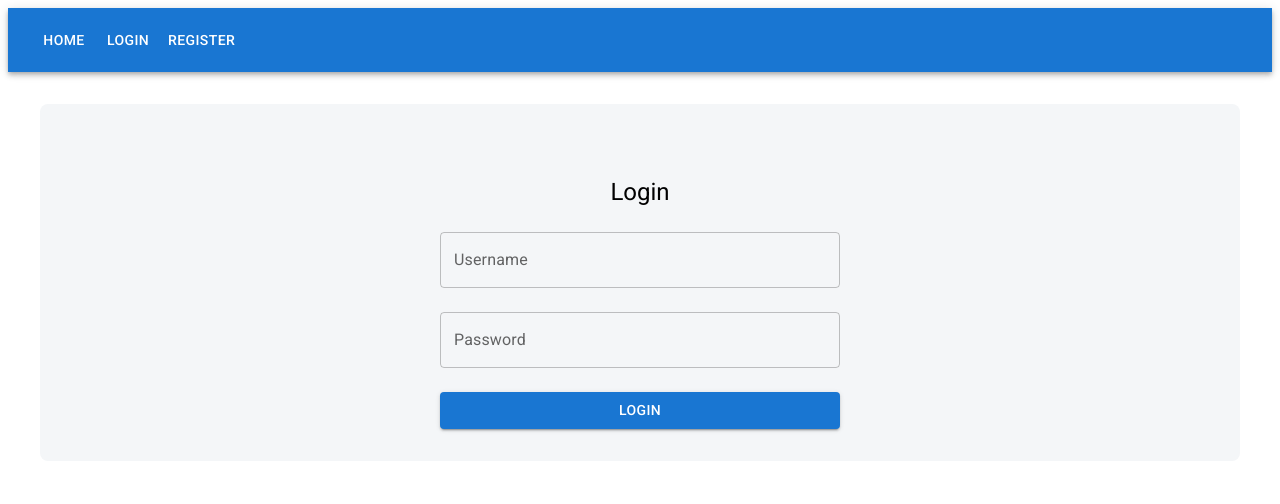
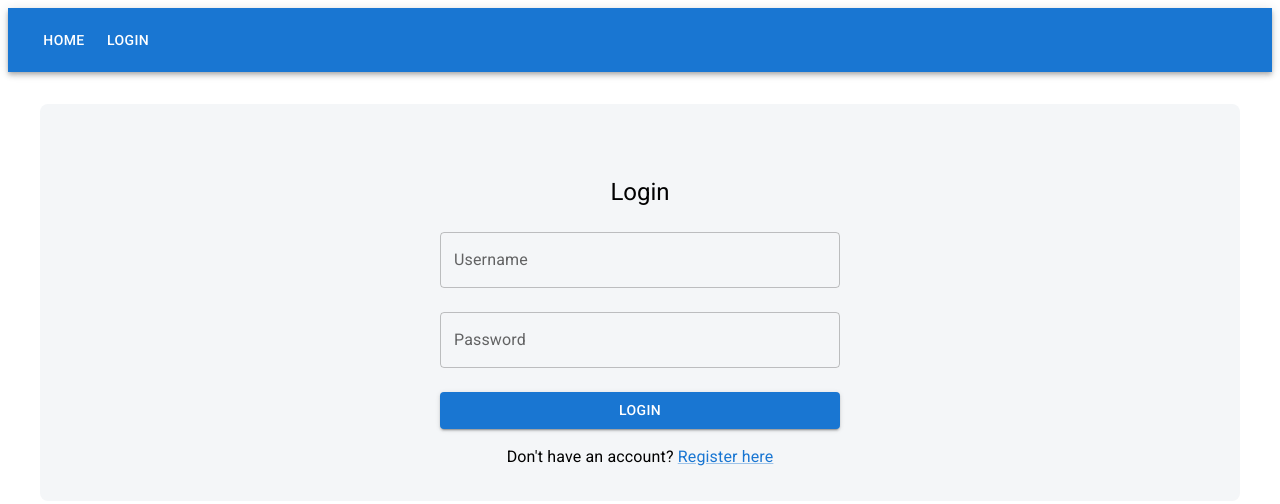
Before and after one commit to 1gozde1/Forget-App, a React (Create React App) app: page /login in a window 1280 px wide. Shown: the top 504 px of the page. Built offline with nearby package versions, Linux system fonts and the light colour scheme.

Commit message:
Refactor Navbar and LoginPage components to simplify login options and add registration link

```diff
--- a/src/components/Navbar.tsx
+++ b/src/components/Navbar.tsx
@@ -23,14 +23,9 @@
           Home
         </Button>
         {!isAuthenticated ? (
-          <>
-            <Button color="inherit" component={Link} to="/login">
-              Login
-            </Button>
-            <Button color="inherit" component={Link} to="/register">
-              Register
-            </Button>
-          </>
+          <Button color="inherit" component={Link} to="/login">
+            Login
+          </Button>
         ) : (
           <Button color="inherit" onClick={handleLogout}>
             Logout
--- a/src/components/pages/LoginPage.tsx
+++ b/src/components/pages/LoginPage.tsx
@@ -2,8 +2,8 @@
 import { useDispatch, useSelector } from "react-redux";
 import { login } from "../../redux/userSlice";
 import { RootState } from "../../redux/store";
-import { useNavigate } from "react-router-dom";
-import { Box, TextField, Button, Typography } from "@mui/material";
+import { useNavigate, Link as RouterLink } from "react-router-dom";
+import { Box, TextField, Button, Typography, Link } from "@mui/material";
 
 const LoginPage = () => {
   const [username, setUsername] = useState("");
@@ -57,7 +57,6 @@
         />
         <Button
           type="submit"
-          data-testid="login-button"
           variant="contained"
           color="primary"
           fullWidth
@@ -66,6 +65,12 @@
           Login
         </Button>
       </form>
+      <Typography sx={{ mt: 2 }}>
+        Don't have an account?{" "}
+        <Link component={RouterLink} to="/register">
+          Register here
+        </Link>
+      </Typography>
     </Box>
   );
 };
```
